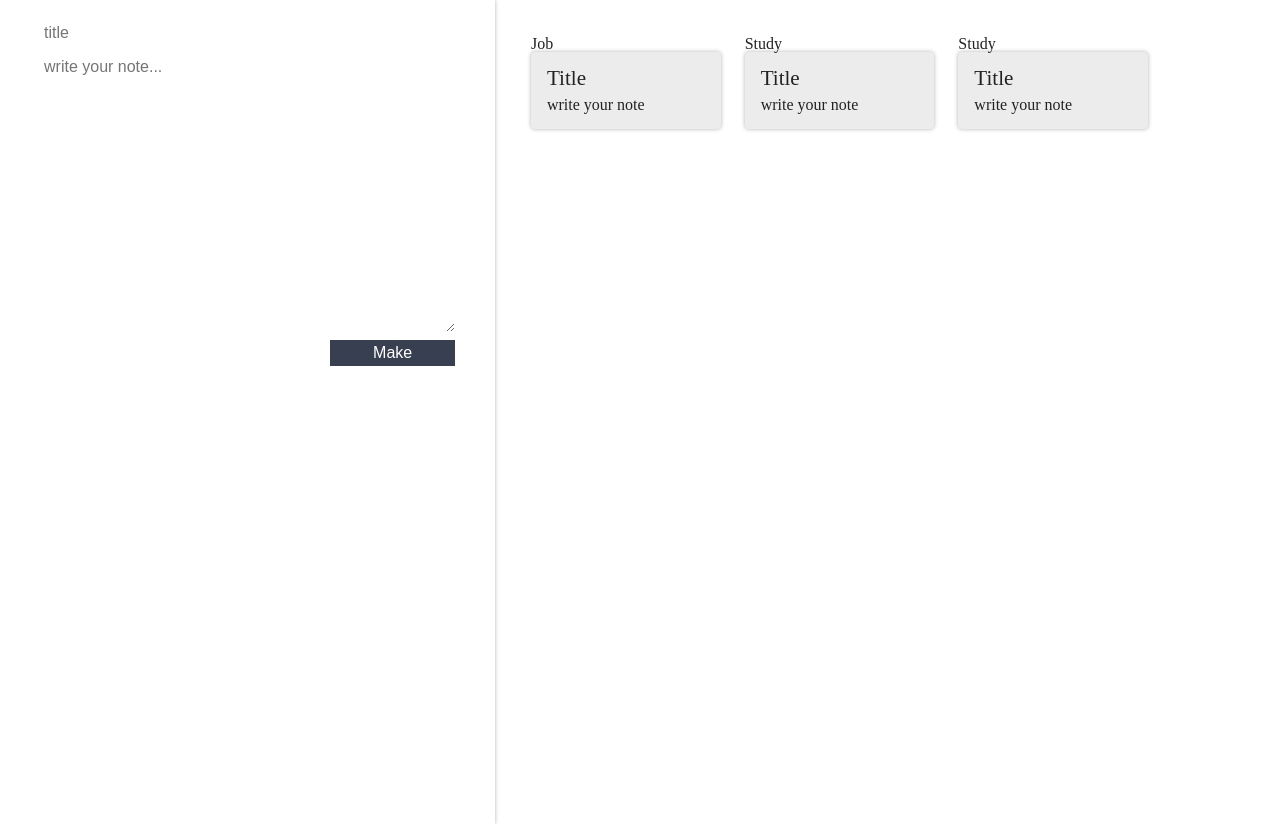
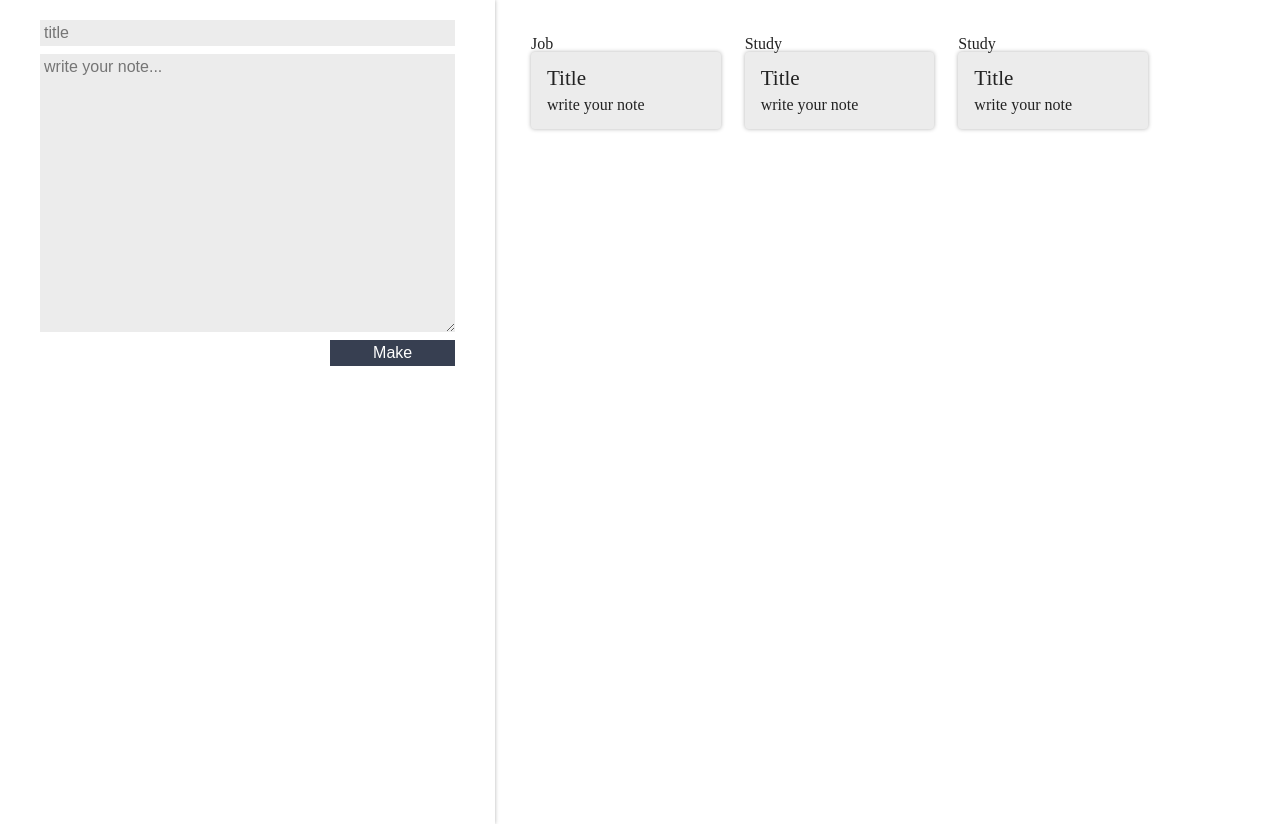
Before and after one commit to JoaoPauloO/curso-react, a React (Create React App) app: page / in a window 1280 px wide. Built offline with nearby package versions, Linux system fonts and the light colour scheme.

Commit message:
events and properties

```diff
--- a/src/components/RegisterForm/RegisterForm.jsx
+++ b/src/components/RegisterForm/RegisterForm.jsx
@@ -2,18 +2,32 @@ import React, { Component } from "react";
 import "./style.css"
 
 export class RegisterForm extends Component {
+
+    constructor() {
+        super()
+        this.title = ""
+    }
+
+    handleTitleChange(event) {
+        this.title = event.target.value
+        console.log(this.title)
+    }
+
     render() {
         return (
             <form className="register-form">
                 <input
                     type='text'
                     placeholder='title'
-                    className="register-form_input"/>
+                    className="register-form_input"
+                    onChange={this.handleTitleChange.bind(this)}
+                />
 
                 <textarea
                     placeholder='write your note...'
                     className="register-form_input"
-                    rows={15}/>
+                    rows={15}
+                />
 
                 <button
                     className="register-form_input register-form_submit">
--- a/src/components/RegisterForm/style.css
+++ b/src/components/RegisterForm/style.css
@@ -11,7 +11,7 @@
     margin-top: 8px;
     padding: 4px;
     border: none;
-    background-color: var(--backgroud-details);
+    background-color: var(--background-details);
     font-family: Arial, Helvetica, sans-serif;
     font-weight: 100;
   }
```
